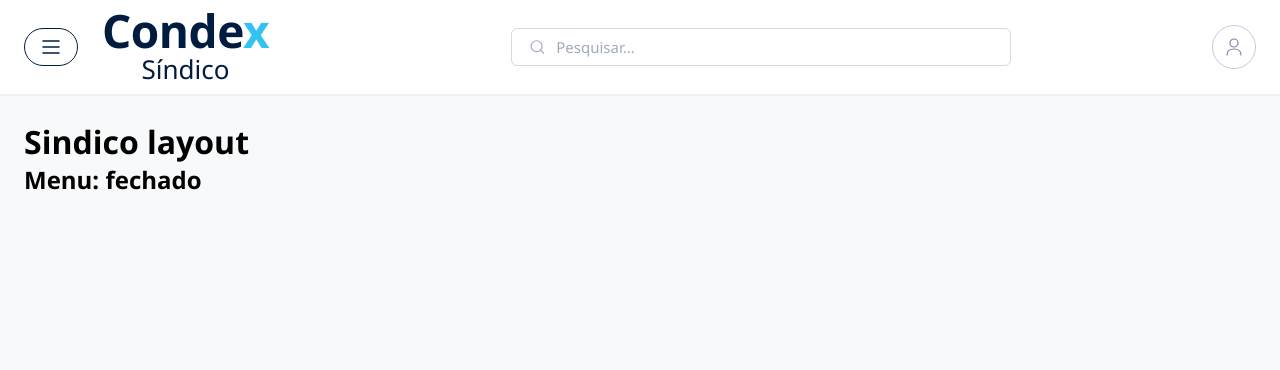
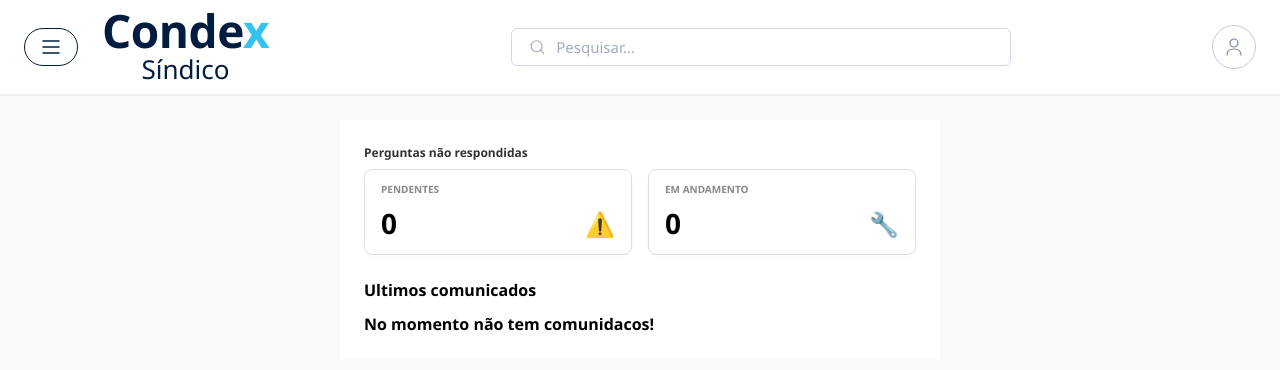
Before and after one commit to Condex-TCC/Condex-Front, a React (Vite) app: page /sindico in a window 1280 px wide. Shown: the top 370 px of the page. Built offline with nearby package versions, Linux system fonts and the light colour scheme.

Commit message:
Fazendo a tela inicial do sindico

```diff
--- /dev/null
+++ b/src/css/paginaInicialSindico.css
@@ -0,0 +1,178 @@
+/* Dashboard.css */
+
+.dashboard--principal {
+  font-family: -apple-system, BlinkMacSystemFont, "Segoe UI", Roboto, Helvetica, Arial, sans-serif;
+  padding: 24px;
+  background-color: #ffffff;
+  max-width: 600px;
+  margin: 0 auto;
+}
+
+.titulo--reclamacoes {
+  font-size: 12px;
+  font-weight: 600;
+  color: #333333;
+  margin-bottom: 8px;
+}
+
+.container--resumo {
+  display: flex;
+  gap: 16px;
+  margin-bottom: 24px;
+}
+
+.cartao--resumo {
+  border: 1px solid #e0e0e0;
+  border-radius: 8px;
+  padding: 12px 16px;
+  flex: 1;
+  display: flex;
+  flex-direction: column;
+  box-shadow: 0 2px 4px rgba(0,0,0,0.02);
+}
+
+.titulo--cartao--resumo {
+  font-size: 10px;
+  color: #888888;
+  font-weight: 600;
+  margin-bottom: 8px;
+  text-transform: uppercase;
+}
+
+.conteudo--cartao--resumo {
+  display: flex;
+  justify-content: space-between;
+  align-items: center;
+}
+
+.valor--resumo {
+  font-size: 28px;
+  font-weight: bold;
+  color: #000000;
+}
+
+.icone--resumo {
+  font-size: 24px;
+}
+
+.titulo--data {
+  font-size: 16px;
+  font-weight: bold;
+  color: #000000;
+  margin-top: 24px;
+  margin-bottom: 12px;
+}
+
+.cartao--atividade {
+  border: 1px solid #d9d9d9;
+  border-radius: 8px;
+  padding: 16px;
+  margin-bottom: 12px;
+  box-shadow: 0 2px 4px rgba(0,0,0,0.02);
+  display: flex;
+  flex-direction: column;
+  gap: 16px;
+}
+
+.cabecalho--atividade {
+  display: flex;
+  justify-content: space-between;
+  align-items: center;
+}
+
+.grupo--titulo--prioridade {
+  display: flex;
+  align-items: center;
+  gap: 12px;
+}
+
+.titulo--atividade {
+  font-size: 15px;
+  font-weight: bold;
+  color: #000000;
+}
+
+.titulo--atividade--inativo {
+  font-size: 15px;
+  font-weight: bold;
+  color: #a0a0a0;
+}
+
+/* Tags de Prioridade */
+.tag--prioridade {
+  padding: 2px 8px;
+  border-radius: 12px;
+  font-size: 11px;
+  font-weight: 600;
+  text-transform: uppercase;
+}
+
+.tag--prioridade--alta {
+  background-color: #ffcccc;
+  color: #e65c5c;
+}
+
+.tag--prioridade--media--inativa {
+  background-color: #f5f5f5;
+  color: #cccccc;
+  font-style: italic;
+}
+
+.tag--prioridade--media {
+  background-color: #fce8b2;
+  color: #d4a017;
+}
+
+/* Tags de Status (Canto direito) */
+.tag--status {
+  padding: 4px 12px;
+  border-radius: 12px;
+  font-size: 11px;
+  font-weight: 600;
+}
+
+.tag--status--pendente {
+  background-color: #e0e0e0;
+  color: #666666;
+}
+
+.tag--status--concluida {
+  background-color: #c8e6c9;
+  color: #388e3c;
+}
+
+.tag--status--andamento {
+  background-color: #bbdefb;
+  color: #1976d2;
+}
+
+/* Rodapé dos Cartões */
+.rodape--atividade {
+  display: flex;
+  justify-content: space-between;
+  align-items: center;
+  font-size: 13px;
+  color: #777777;
+}
+
+.info--local {
+  display: flex;
+  align-items: center;
+  gap: 4px;
+}
+
+.info--tempo--pessoa {
+  display: flex;
+  align-items: center;
+  gap: 12px;
+}
+
+.info--tempo {
+  display: flex;
+  align-items: center;
+  gap: 4px;
+}
+
+.nao-tem-comunicados{
+    font-weight: bold;
+}
--- a/src/layouts/SindicoLayout.jsx
+++ b/src/layouts/SindicoLayout.jsx
@@ -30,8 +30,8 @@ function LayoutSindico(){
 
                     {/* Permite renderizar outros componentes dentro desse layout */}
                     <main style={{ padding: '24px' }}>
-                        <h1>Sindico layout</h1>
-                        <h2>Menu: {menuLateral}</h2>
+
+                        {/* Local onde será inserido outros elementos */}
                         <Outlet />
                     </main>
 
--- /dev/null
+++ b/src/pages/sindico/telaInicialSindico.jsx
@@ -0,0 +1,42 @@
+//Local das importações
+import "../../css/paginaInicialSindico.css"
+
+//Página inicial do sindico
+
+//Função que cria o componente do sindico
+function PaginainicialSindico(){
+
+    //Retorna um componente
+    return (
+    <div className="dashboard--principal">
+
+      {/* Seção de Resumo */}
+      <div className="titulo--reclamacoes">Perguntas não respondidas</div>
+      <div className="container--resumo">
+        <div className="cartao--resumo">
+          <div className="titulo--cartao--resumo">PENDENTES</div>
+          <div className="conteudo--cartao--resumo">
+            <span className="valor--resumo">0</span>
+            <span className="icone--resumo">⚠️</span>
+          </div>
+        </div>
+        <div className="cartao--resumo">
+          <div className="titulo--cartao--resumo">EM ANDAMENTO</div>
+          <div className="conteudo--cartao--resumo">
+            <span className="valor--resumo">0</span>
+            <span className="icone--resumo">🔧</span>
+          </div>
+        </div>
+      </div>
+
+      {/* Seção Hoje */}
+      <div className="titulo--data">Ultimos comunicados</div>
+      <div className="nao-tem-comunicados">No momento não tem comunidacos!</div>
+
+
+    </div>
+  )
+}
+
+//Exportando o compomente para ser utilizado em outra página
+export default PaginainicialSindico
```
Also changed, not shown: src/routes/router.jsx (+12 -0 lines).
